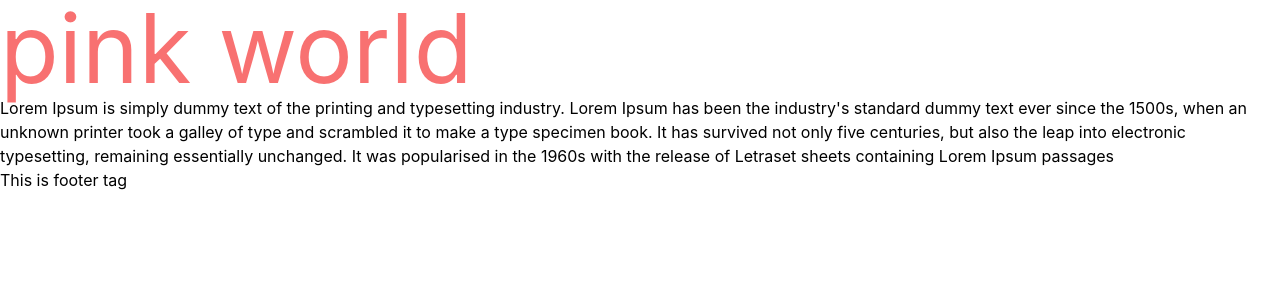
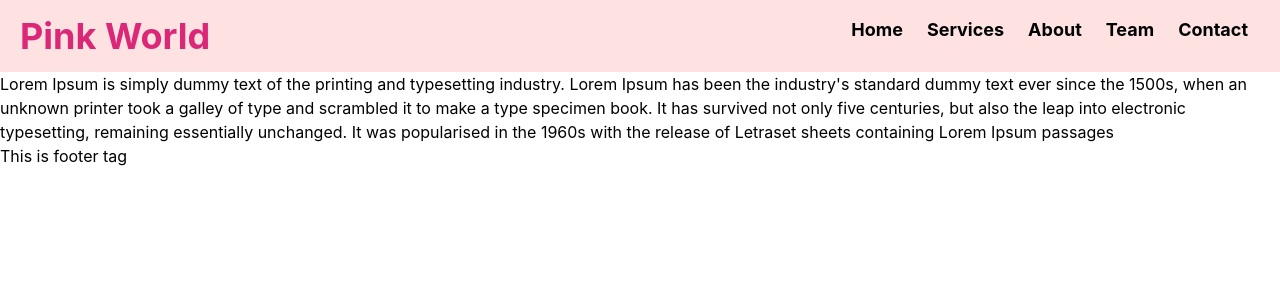
Before and after one commit to Velmurgan13/pink-world, a React (Create React App) app in the folder web/: page / in a window 1280 px wide. Shown: the top 300 px of the page. Built offline with nearby package versions, Linux system fonts and the light colour scheme.

Commit message:
Added Header component

```diff
--- a/web/src/components/Header.js
+++ b/web/src/components/Header.js
@@ -2,8 +2,23 @@ import React from "react";
 
 function Header() {
   return (
-    <header>
-      <h1 className="text-8xl text-red-400">pink world</h1>
+    <header className="flex flex-col relative w-full py-4 justify-items-center items-center bg-red-100">
+      <div className="flex flex-row w-full px-5">
+        <div className="flex w-full text-4xl font-bold text-pink-600">
+          <a href="/" className=" w-full">
+            <h1>Pink World</h1>
+          </a>
+        </div>
+        <div className="flex  flex-col items-center">
+          <ul className="flex flex-row w-full font-bold text-lg">
+            <li className="px-3">Home</li>
+            <li className="px-3">Services</li>
+            <li className="px-3">About</li>
+            <li className="px-3">Team</li>
+            <li className="px-3">Contact</li>
+          </ul>
+        </div>
+      </div>
     </header>
   );
 }
```
